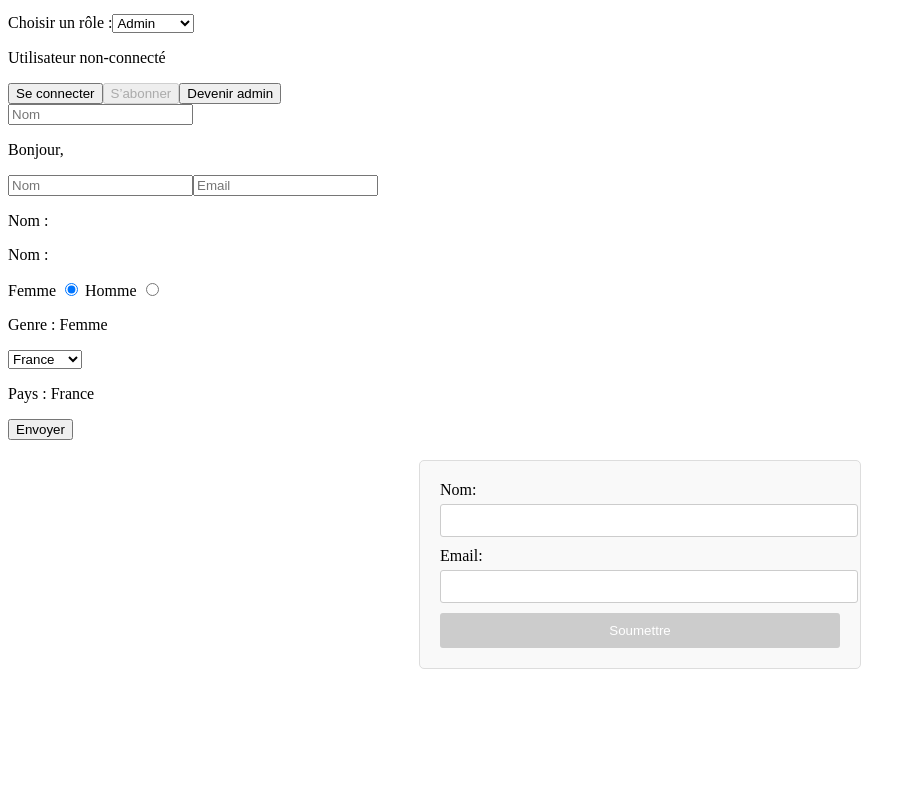
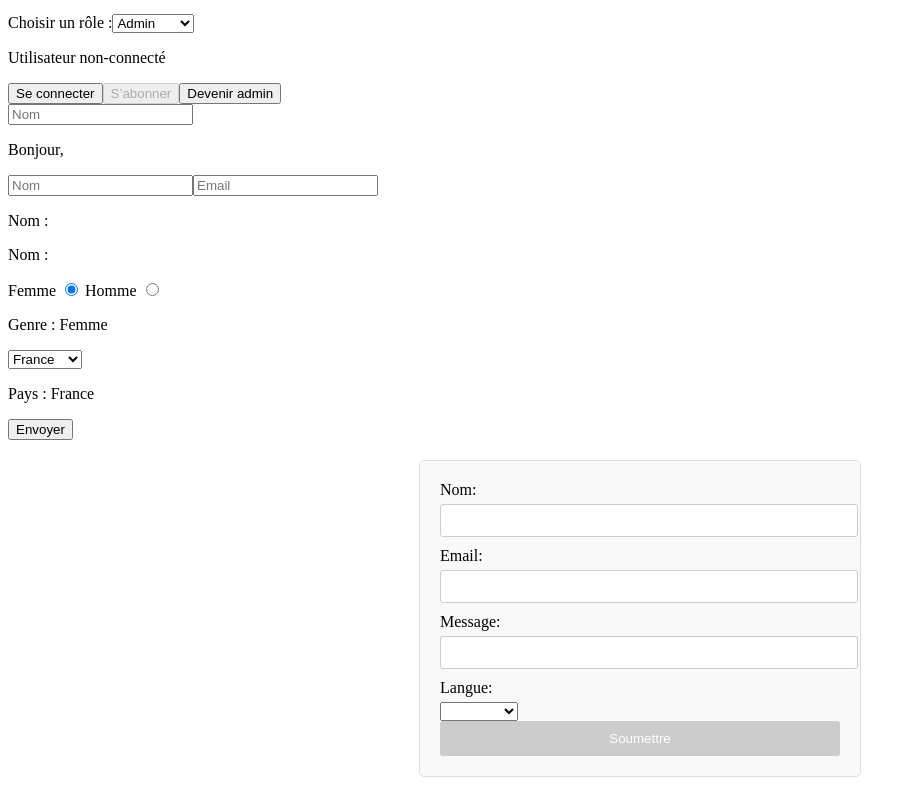
Before and after one commit to ClementHamonDev/Formation-Angular, an Angular app in the folder Formation-Angular/: page / in a window 1280 px wide. Shown: the part 546-1343 px from the top of the page, without its empty margins (0-916 px from the left). Before the commit the page ends 1235 px from the top, so only its background shows below. Built offline with nearby package versions, Linux system fonts and the light colour scheme.

Commit message:
correction exercice form group

```diff
--- a/Formation-Angular/src/app/formulaire/formulaire-group/formulaire-group.component.html
+++ b/Formation-Angular/src/app/formulaire/formulaire-group/formulaire-group.component.html
@@ -16,6 +16,30 @@
             }
         </div>
 
+        <div>
+            <label for="message">Message:</label>
+            <input id="message" formControlName="message" type="text" />
+            @if (formulaire.get('message')?.invalid && formulaire.get('message')?.touched) {
+            <small>Le message doit contenir au moins 10 caractères.</small>
+            }
+        </div>
+
+        <div>
+            <label for="langue">Langue:</label>
+            <select id="langue" formControlName="langue">
+                <option value="Francais">Francais</option>
+                <option value="Espagnol">Espagnol</option>
+                <option value="Anglais">Anglais</option>
+            </select>
+            @if (formulaire.get('langue')?.invalid && formulaire.get('langue')?.touched) {
+            <small>Langue non sélectionnée</small>
+            }
+        </div>
+
+
+
+
+
         <button type="submit" [disabled]="formulaire.invalid">Soumettre</button>
     </form>
 </div>
--- a/Formation-Angular/src/app/formulaire/formulaire-group/formulaire-group.component.ts
+++ b/Formation-Angular/src/app/formulaire/formulaire-group/formulaire-group.component.ts
@@ -1,10 +1,10 @@
 import { CommonModule } from '@angular/common';
 import { Component } from '@angular/core';
-import { FormBuilder, FormGroup, ReactiveFormsModule, Validators } from '@angular/forms';
+import { FormBuilder, FormGroup, FormsModule, ReactiveFormsModule, Validators } from '@angular/forms';
 
 @Component({
   selector: 'app-formulaire-group',
-  imports: [ReactiveFormsModule, CommonModule],
+  imports: [ReactiveFormsModule, CommonModule, FormsModule],
   templateUrl: './formulaire-group.component.html',
   styleUrl: './formulaire-group.component.css'
 })
@@ -12,16 +12,20 @@ export class FormulaireGroupComponent {
 
   formulaire: FormGroup;
 
-  constructor(private fb: FormBuilder){
+
+  constructor(private fb: FormBuilder) {
     this.formulaire = this.fb.group(
       {
         nom: ['', [Validators.required, Validators.minLength(3)]],
         email: ['', [Validators.required, Validators.email]],
+        message: ['', [Validators.required, Validators.minLength(10)]],
+        langue: ["", [Validators.required]]
       }
     )
   }
 
   onSubmit() {
+    alert("Formulaire soumis");
     console.log('Formulaire soumis! ', this.formulaire.value);
   }
 
```
